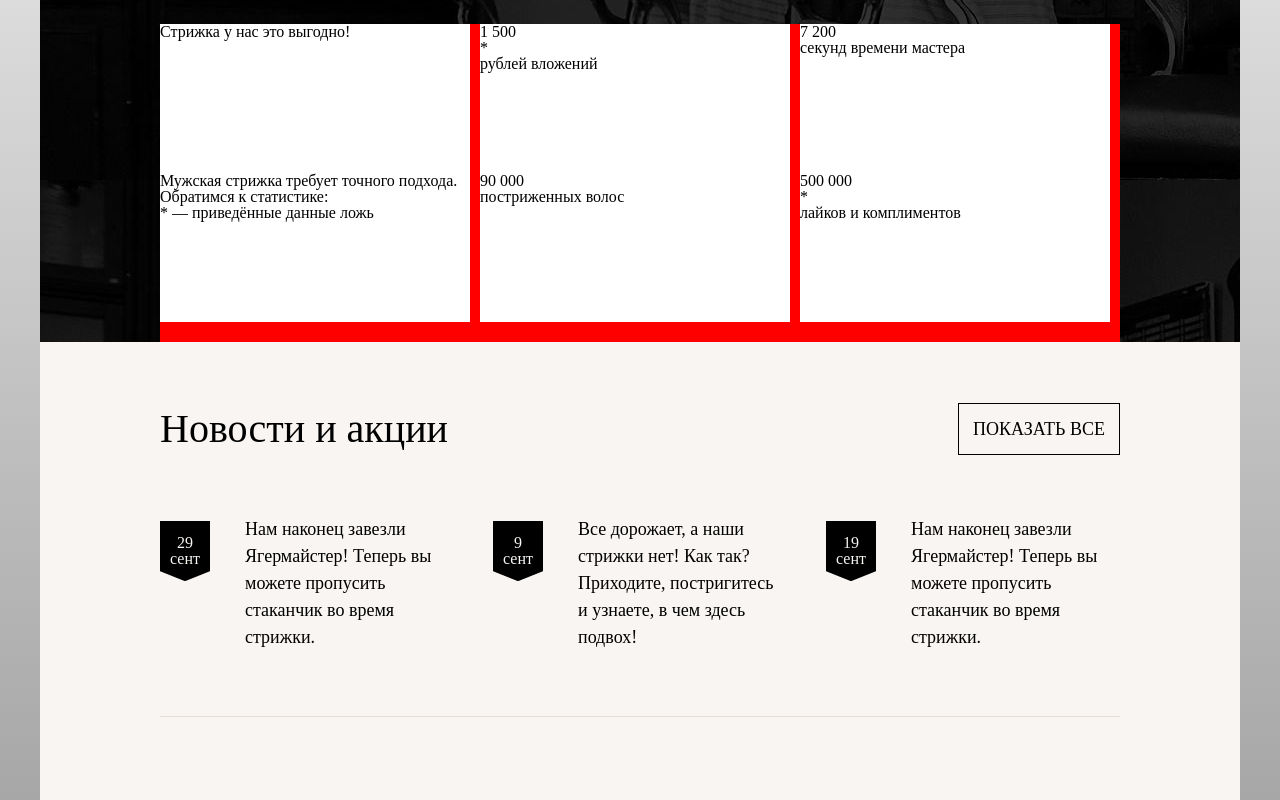
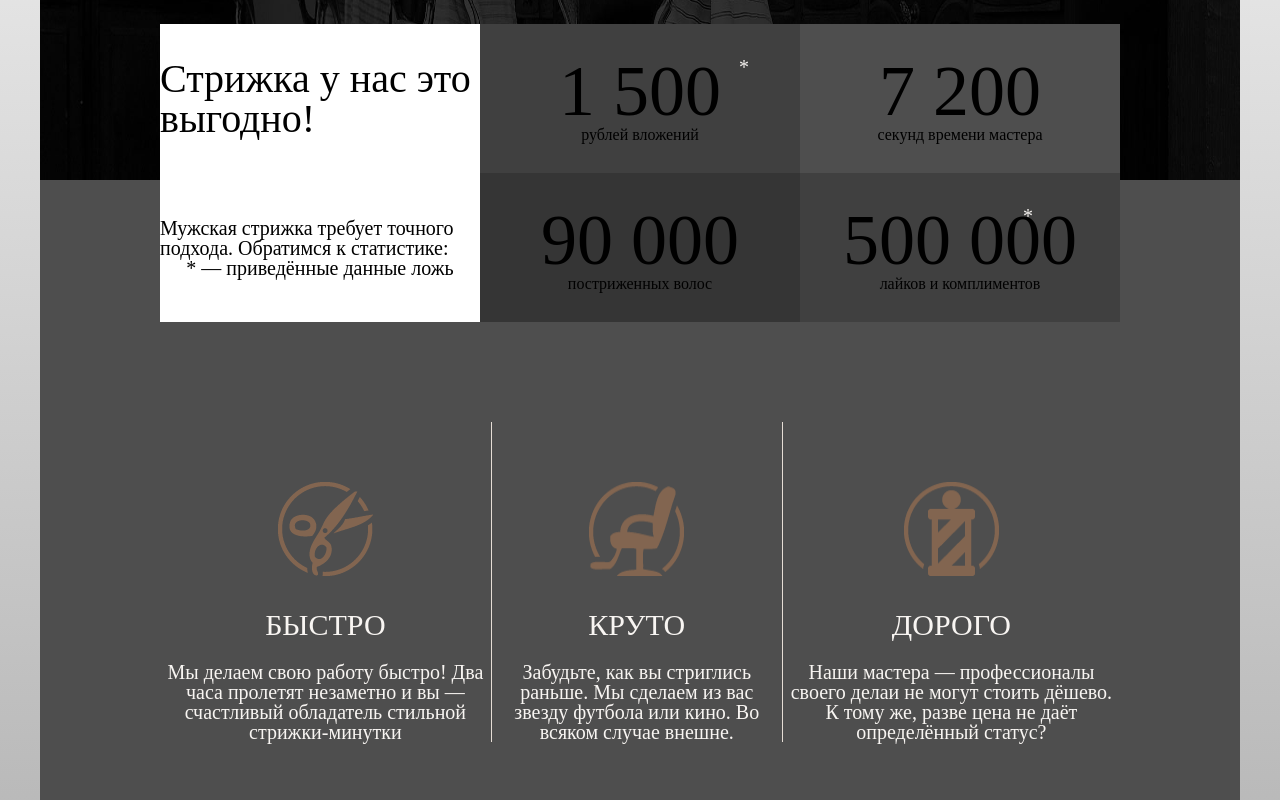
Before and after one commit to Forgetfull/BesTest, a plain HTML site: page project/index.html in a window 1280 px wide. Shown: the part 540-1340 px from the top of the page. Drawn offline with nearby package versions, Linux system fonts and the light colour scheme.

Commit message:
финиш

```diff
--- a/project/index.html
+++ b/project/index.html
@@ -24,85 +24,74 @@
                 <li><a href="#">HTML Academy</a></li>
                 <li class="exet"><a href="#">Вход</a></li>
             </ul>
-
             <img class="logo" src="img/logi.png" alt="">
-            <div class="footer-blockPoints">
+            <div class="header-blockPoints">
+               <!--                контейнер для пунктов-->
                 <div class="blockPoints-contPoints">
-                   <div class="poins"><strong>Стрижка у нас это выгодно!</strong></div>
-                    <div class="poins"><p>Мужская стрижка требует точного подхода. Обратимся к статистике:</p>
-                    <p class="grey_text">* — приведённые данные ложь</p></div>
+                    <div class="poins points-white"><strong>Стрижка у нас это выгодно!</strong></div>
+                    <div class="poins points-white">
+                        <p>Мужская стрижка требует точного подхода. Обратимся к статистике:</p>
+                        <p class="grey_text">* — приведённые данные ложь</p>
                     </div>
+                </div>
+<!--                контейнер для пунктов-->
                 <div class="blockPoints-contPoints">
-                   <div class="poins"> <strong>1 500 <p class="star">*</p></strong>
-                    <p>рублей вложений</p></div>
-                    <div class="poins"> <strong>90 000</strong>
-                    <p>постриженных волос</p></div>
+                    <div class="poins points-pale-grey"> <strong>1 500 <p class="star">*</p></strong>
+                        <p>рублей вложений</p>
+                    </div>
+                    <div class="poins points-grey"> <strong>90 000</strong>
+                        <p>постриженных волос</p>
+                    </div>
 
                 </div>
+<!--                контейнер для пунктов-->
                 <div class="blockPoints-contPoints">
-                   <div class="poins">
+                    <div class="poins points-white-gray">
                         <strong>7 200</strong>
                         <p>секунд времени мастера</p>
                     </div>
-                   <div class="poins">
+                    <div class="poins points-pale-grey">
                         <strong>500 000 <p class="star">*</p></strong>
                         <p>лайков и комплиментов</p>
                     </div>
 
                 </div>
             </div>
-        </div>
 
 
-
-    </header>
-
-<!--
-    <section class="points">
-        <div class="wrap">
-            <div class="points_cont_img">
-                <div class="img_background left">
-                    <p>Мужская стрижка требует точного подхода. Обратимся к статистике:</p>
-                    <p class="grey_text">* — приведённые данные ложь</p>
-                </div>
-                <div class="img_background right">
-                    <strong>90 000</strong>
-                    <p>постриженных волос</p>
-                </div>
-                <div class="img_background center">
-                    <strong>500 000 <p class="star">*</p></strong>
-                    <p>лайков и комплиментов</p>
-                </div>
-
-            </div>
-            <div class="block_points">
-                <div class="contauner_points">
+             <div class="bash">
+<!--               конт башни-->
+                <div class="elemBash">
                     <img src="./img/nojnici.png" alt="">
                     <p class="big_text">БЫСТРО</p>
                     <p class="smal_text">Мы делаем свою работу быстро! Два часа пролетят незаметно и вы — счастливый обладатель стильной стрижки-минутки</p>
                 </div>
-                <div class="contauner_points">
-                    <img src="./img/nojnici.png" alt="">
+<!--                конт башни-->
+                <div class="elemBash bord">
+
+                    <img src="./img/2.png" alt="">
                     <p class="big_text">КРУТО</p>
                     <p class="smal_text">Забудьте, как вы стриглись раньше. Мы сделаем из вас звезду футбола или кино. Во всяком случае внешне.</p>
                 </div>
-                <div class="contauner_points">
+<!--                конт башни-->
+                <div class="elemBash">
                     <img src="./img/shtir.png" alt="">
                     <p class="big_text">ДОРОГО</p>
                     <p class="smal_text">Наши мастера — профессионалы своего делаи не могут стоить дёшево. К тому же, разве цена не даёт определённый статус?</p>
                 </div>
             </div>
             <img class="wing" src="./img/angle-div-copy.png" alt="">
-    </section>
         </div>
-    </section>
--->
 
 
 
+
+
+    </header>
+
     <section class="news">
-
         <div class="wrap">
+        <!--            блок кнопки с заголовком-->
          <div class="header">
              <h2 class="header-caption">Новости и акции</h2>
                 <div class="littleButton">
@@ -157,6 +146,7 @@
     </section>
     <section class="reviews">
         <div class="wrap">
+                <!--            блок кнопки с заголовком-->
             <div class="header">
                 <h2 class="header-caption">Отзывы о нас</h2>
                 <div class="littleButton">
--- a/project/style/style.less
+++ b/project/style/style.less
@@ -7,12 +7,16 @@
     @brown: #826550;
     @border: #e5ddd5;
     @after: #826550; //цвета для блоков
-    @grey1: #404040;
+    @pale-grey: #404040;
     @grey2: #4e4e4e;
-    @grey3: #353535;
-
-    body {
-        background: linear-gradient(to top, grey, white); //    background-color: black;
+    @grey3: #353535; //примеси
+    .flex-col {
+        display: -webkit-flex;
+        display: -moz-flex;
+        display: -ms-flex;
+        display: -o-flex;
+        display: flex;
+        justify-content: space-between;
     }
 
     .flex_col {
@@ -23,29 +27,38 @@
     .flex_row {
         flex-direction: row;
         display: flex;
+        justify-content: space-between;
     }
 
+
+    body {
+        background: linear-gradient(to top, grey, white); //    background-color: black;
+    }
 
     header,
     .points,
     .news,
     .reviews,
     footer {
-        width: 1200px;
+
+        max-width: 1200px;
+        min-width: 320px;
 
 
     }
 
     .wrap {
-        width: 960px;
+        width: 80%;
 
 
     }
 
 
+    //основные блоки
     header {
-
-        background-image: url(/img/back.png);
+        background: @grey2 url(/img/back.png) no-repeat;
+        background-size: 1200px 720px;
+        //        верхняя менюшка
         .top_menu {
             position: relative;
             width: 100%;
@@ -110,134 +123,98 @@
             height: 70px;
             background-color: @black;
         }
-
-
-        .footer-blockPoints {
+        //        пункты в хедере
+        .header-blockPoints {
             margin-top: 279px;
             width: 960px;
             height: 318px;
-            background-color: red;
             .flex_row;
             .blockPoints-contPoints {
+                width: 325px;
+                height: 325px;
+                .flex_col;
+                //                оформление пуктов
+                .poins {
+                    .flex_col;
+                    align-items: center;
+                    justify-content: center;
                     width: 320px;
-                height: 318px;
-                .flex_col;
-                .poins {
-
-                    width: 310px;
                     height: 149px;
                     background-color: white;
-                }
-            }
-        }
-    }
-
-
-
-    .points {
-        background-color: @grey3;
-        justify-content: space-between;
-        flex-direction: column;
-        display: flex; //    Верхние пункты поинтса
-        .points_cont_img {
-            display: flex;
-            .img_background {
-                justify-content: space-around;
-                align-items: flex-start;
-                flex-direction: column;
-                float: left;
-                display: flex;
-                height: 159px;
-                width: 320px;
-                color: @white;
-            }
-
-
                     strong {
-                position: relative;
-                margin-left: 40px;
                         font-family: "PT Sans - Narrow Bold";
                         font-size: 72px;
                         .star {
                             position: absolute;
-                    margin-top: -60px;
-                    margin-left: 260px;
-                }
+                            margin-left: 180px;
+                            margin-top: -70px;
                         }
                         p {
-
-                margin-left: 40px;
+                            color: #f7f4f1;
                             font-family: "PT Sans - Narrow";
                             font-size: 20px;
                         }
 
-            .left {
+                    }
+
+                }
+                //                цвета для пуктов
+                .points-white {
                     color: @black;
-                background-color: @white;
                     strong {
-                    font-weight: 800;
-                    margin-left: 10px;
-                    text-indent: 0;
-                    font-size: 42px;
+                        font-family: "PT Sans - Narrow Bold";
+
+                        font-size: 40px;
+                    }
+                    p {
+                        font-family: "PT Sans - Narrow";
+                        color: @black;
+                        font-size: 20px;
                     }
                 }
-            .center {
-                background-color: @grey1;
+                .points-pale-grey {
+                    background-color: @pale-grey;
                 }
-            .right {
+                .points-grey {
                     background-color: @grey3;
                 }
-            .grey_text {
-                color: #d6d6d6;
+                .points-white-gray {
+                    background-color: @grey2;
                 }
 
-        } //    Нижний блок пунктов
-        .block_points {
-            justify-content: space-around;
-            display: flex;
-            .contauner_points {
+            }
+        }
+        //        пункты в башне
+        .bash {
             margin-top: 80px;
-                justify-content: space-between;
+            .flex_row;
+            justify-content: center;
+            //            конт башни
+            .elemBash {
+                .flex_col;
                 align-items: center;
-                flex-direction: column;
-                display: flex;
                 color: @white;
                 img {
-                    margin-top: 34px;
-                    width: 94px;
+
+                    width: 95px;
                     height: 94px;
                 }
                 .big_text {
+                    text-align: center;
                     margin-top: 34px;
                     font-size: 30px;
-
                 }
                 .smal_text {
+                    font-size: 20px;
+                    margin-top: 22px;
                     text-align: center;
-                    margin-top: 22px;
-                    font-size: 20px;
                 }
             }
-            .wing {
-                width: 100%;
-                margin-top: 39px;
+            .bord {
+                border-left: 1px solid @border;
+                border-right: 1px solid @border;
             }
         }
-    }
-
-    .flex_row {
-        justify-content: space-between;
-        align-items: center;
-        display: flex;
-    }
-
-    .flex-col {
-        display: -webkit-flex;
-        display: -moz-flex;
-        display: -ms-flex;
-        display: -o-flex;
-        display: flex;
-        justify-content: space-between;
     }
 
     .news {
@@ -247,6 +224,7 @@
                 margin-top: 61px;
                 width: 960px;
                 .flex_row;
+
                 h2 {
                     color: @black;
                     font-size: 40px;
@@ -420,7 +398,7 @@
                     padding: 15px;
                     border: 1px solid @border;
                 }
-            }
+
                 p {
                     font-size: 18px;
                     margin-top: 15px;
@@ -450,3 +428,4 @@
                 }
             }
         }
+    }
```
Also changed, not shown: project/img/2.png (added). Lines whose indentation alone changed are shown as unchanged.
